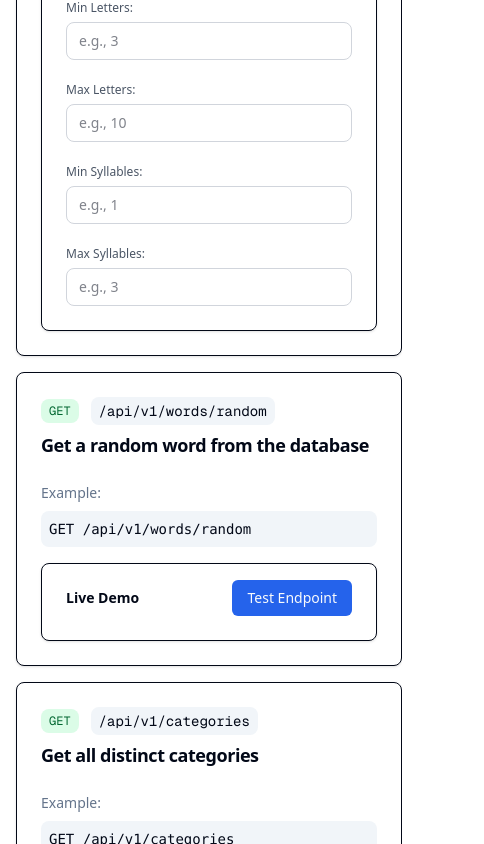
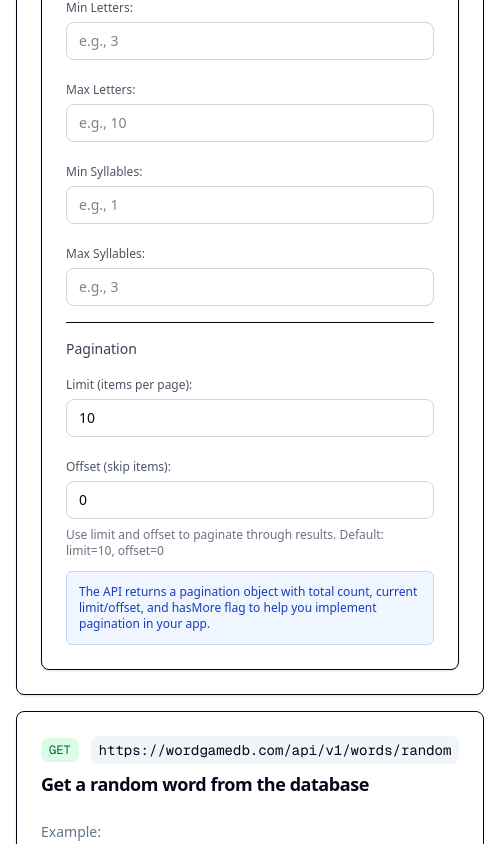
Before and after one commit to LucasSilbernagel/word-game-db-v2, a Next.js app: page / in a window 390 px wide. Shown: the part 1156-2000 px from the top of the page, 484 px wide, since content can reach past the window. Built offline with nearby package versions, Linux system fonts and the light colour scheme; no server answers; the database is empty.

Commit message:
updated demo functionality

```diff
--- a/app/api/v1/words/[id]/route.ts
+++ b/app/api/v1/words/[id]/route.ts
@@ -11,7 +11,7 @@ import { NextRequest, NextResponse } from 'next/server'
 
 export async function GET(
   request: NextRequest,
-  { params }: { params: { id: string } }
+  { params }: { params: Promise<{ id: string }> }
 ) {
   // Handle CORS preflight
   const corsResponse = handleCors(request)
@@ -20,7 +20,8 @@ export async function GET(
   try {
     await connectDB()
 
-    const word = await Word.findById(params.id)
+    const { id } = await params
+    const word = await Word.findById(id)
     if (!word) {
       return NextResponse.json({ error: 'Word not found' }, { status: 404 })
     }
@@ -34,7 +35,7 @@ export async function GET(
 
 export async function PUT(
   request: NextRequest,
-  { params }: { params: { id: string } }
+  { params }: { params: Promise<{ id: string }> }
 ) {
   // Handle CORS preflight
   const corsResponse = handleCors(request)
@@ -48,6 +49,7 @@ export async function PUT(
   try {
     await connectDB()
 
+    const { id } = await params
     const body = await request.json()
     const { word, category, numLetters, numSyllables, hint } = body
 
@@ -60,7 +62,7 @@ export async function PUT(
       updateData.numSyllables = Number.parseInt(numSyllables.toString())
     if (hint) updateData.hint = hint
 
-    const updatedWord = await Word.findByIdAndUpdate(params.id, updateData, {
+    const updatedWord = await Word.findByIdAndUpdate(id, updateData, {
       new: true,
       runValidators: true,
     })
@@ -78,7 +80,7 @@ export async function PUT(
 
 export async function DELETE(
   request: NextRequest,
-  { params }: { params: { id: string } }
+  { params }: { params: Promise<{ id: string }> }
 ) {
   // Handle CORS preflight
   const corsResponse = handleCors(request)
@@ -92,7 +94,8 @@ export async function DELETE(
   try {
     await connectDB()
 
-    const deletedWord = await Word.findByIdAndDelete(params.id)
+    const { id } = await params
+    const deletedWord = await Word.findByIdAndDelete(id)
     if (!deletedWord) {
       return NextResponse.json({ error: 'Word not found' }, { status: 404 })
     }
--- a/app/page.tsx
+++ b/app/page.tsx
@@ -10,8 +10,9 @@ const allApiEndpoints = [
   {
     method: 'GET',
     path: '/api/v1/words',
-    description: 'Retrieve all words with optional query filtering',
-    example: 'GET /api/v1/words?category=animals&numLetters=5',
+    description:
+      'Retrieve all words with optional query filtering and pagination',
+    example: 'GET /api/v1/words?category=animals&limit=20&offset=0',
   },
   {
     method: 'GET',
@@ -148,7 +149,7 @@ export default function Home() {
                       {endpoint.method}
                     </span>
                     <code className="bg-muted px-2 py-1 rounded font-mono text-sm">
-                      {endpoint.path}
+                      https://wordgamedb.com{endpoint.path}
                     </code>
                   </div>
                   <CardTitle className="text-lg">
--- a/components/endpoint-demo.tsx
+++ b/components/endpoint-demo.tsx
@@ -19,6 +19,9 @@ type FilterState = {
   maxLetters: string
   minSyllables: string
   maxSyllables: string
+  // Pagination
+  limit: string
+  offset: string
 }
 
 export default function EndpointDemo({
@@ -37,6 +40,8 @@ export default function EndpointDemo({
     maxLetters: '',
     minSyllables: '',
     maxSyllables: '',
+    limit: '10',
+    offset: '0',
   })
 
   const isDestructiveEndpoint = ['POST', 'PUT', 'DELETE'].includes(method)
@@ -52,6 +57,10 @@ export default function EndpointDemo({
     if (filters.minSyllables) params.set('minSyllables', filters.minSyllables)
     if (filters.maxSyllables) params.set('maxSyllables', filters.maxSyllables)
 
+    // Add pagination parameters
+    if (filters.limit) params.set('limit', filters.limit)
+    if (filters.offset) params.set('offset', filters.offset)
+
     return params.toString()
   }, [
     filters.category,
@@ -59,6 +68,8 @@ export default function EndpointDemo({
     filters.maxLetters,
     filters.minSyllables,
     filters.maxSyllables,
+    filters.limit,
+    filters.offset,
   ])
 
   // Fetch categories on component mount
@@ -88,6 +99,8 @@ export default function EndpointDemo({
       maxLetters: '',
       minSyllables: '',
       maxSyllables: '',
+      limit: '10',
+      offset: '0',
     })
     // Also clear response and error data
     setResponse(null)
@@ -290,6 +303,62 @@ export default function EndpointDemo({
                   />
                 </div>
               </div>
+
+              {/* Pagination Controls */}
+              <div className="pt-4 border-t">
+                <h5 className="mb-3 font-medium text-gray-700 dark:text-gray-300 text-sm">
+                  Pagination
+                </h5>
+                <div className="gap-4 grid grid-cols-1 md:grid-cols-2">
+                  <div>
+                    <label
+                      htmlFor="limit"
+                      className="font-medium text-gray-600 dark:text-gray-400 text-xs"
+                    >
+                      Limit (items per page):
+                    </label>
+                    <input
+                      id="limit"
+                      type="number"
+                      value={filters.limit}
+                      onChange={(e) => updateFilter('limit', e.target.value)}
+                      placeholder="e.g., 10"
+                      min="1"
+                      max="100"
+                      className="dark:bg-gray-800 mt-1 px-3 py-2 border border-gray-300 dark:border-gray-600 rounded w-full text-sm"
+                    />
+                  </div>
+
+                  <div>
+                    <label
+                      htmlFor="offset"
+                      className="font-medium text-gray-600 dark:text-gray-400 text-xs"
+                    >
+                      Offset (skip items):
+                    </label>
+                    <input
+                      id="offset"
+                      type="number"
+                      value={filters.offset}
+                      onChange={(e) => updateFilter('offset', e.target.value)}
+                      placeholder="e.g., 0"
+                      min="0"
+                      className="dark:bg-gray-800 mt-1 px-3 py-2 border border-gray-300 dark:border-gray-600 rounded w-full text-sm"
+                    />
+                  </div>
+                </div>
+                <p className="mt-2 text-gray-500 dark:text-gray-400 text-xs">
+                  Use limit and offset to paginate through results. Default:
+                  limit=10, offset=0
+                </p>
+                <div className="bg-blue-50 dark:bg-blue-900/20 mt-3 p-3 border border-blue-200 dark:border-blue-800 rounded-md">
+                  <p className="text-blue-800 dark:text-blue-200 text-xs">
+                    The API returns a pagination object with total count,
+                    current limit/offset, and hasMore flag to help you implement
+                    pagination in your app.
+                  </p>
+                </div>
+              </div>
             </div>
           )}
 
--- a/components/footer.tsx
+++ b/components/footer.tsx
@@ -1,7 +1,7 @@
 export default function Footer() {
   return (
     <footer className="bg-background border-t">
-      <div className="container mx-auto px-4 py-8">
+      <div className="mx-auto px-4 py-8 container">
         <div className="mx-auto max-w-4xl text-center">
           <p className="text-muted-foreground text-sm">
             Built by{' '}
@@ -9,7 +9,7 @@ export default function Footer() {
               href="https://lucassilbernagel.com/"
               target="_blank"
               rel="noopener noreferrer"
-              className="text-primary hover:underline"
+              className="text-primary"
             >
               Lucas Silbernagel
             </a>
```
